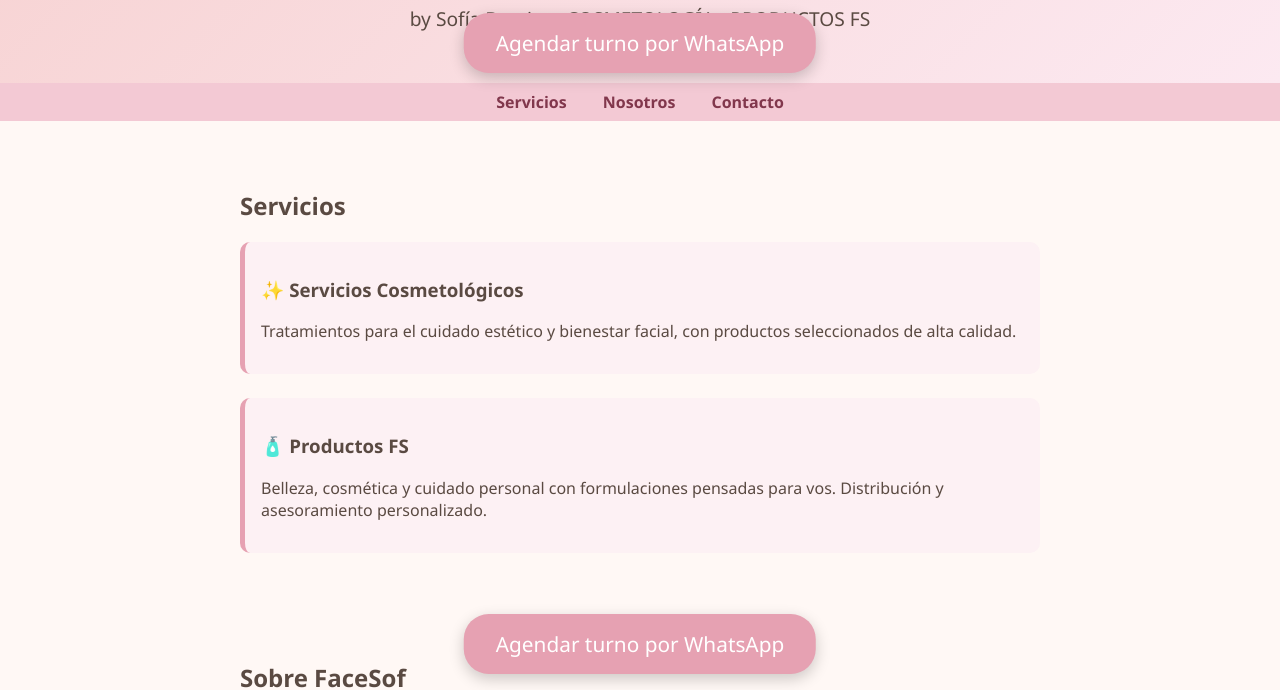
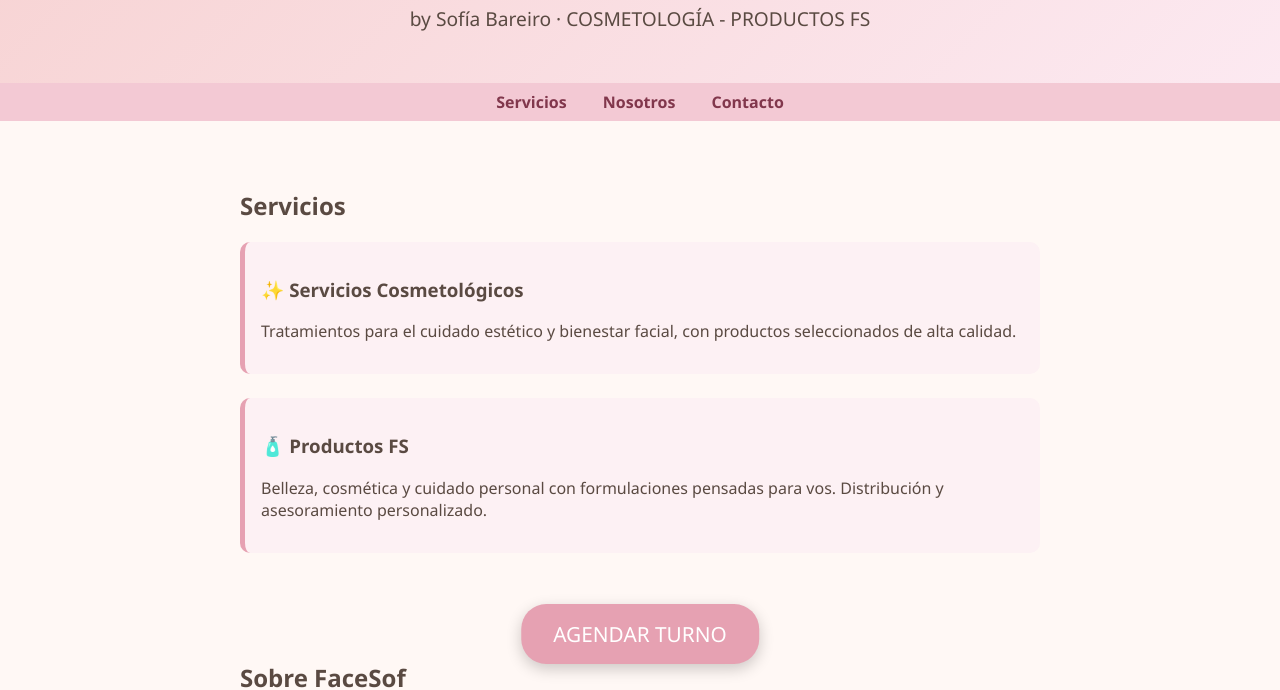
Before and after one commit to Megamelo7/FaceSoff, a plain HTML site: page index.html in a window 1280 px wide. Shown: the part 116-806 px from the top of the page. Drawn offline with Linux system fonts and the light colour scheme.

Commit message:
Update index.html

```diff
--- a/index.html
+++ b/index.html
@@ -15,7 +15,6 @@
       background: linear-gradient(135deg, #f7d3d3, #fce9f1);
       text-align: center;
       padding: 3rem 1rem 2rem;
-      position: relative;
     }
     header h1 {
       font-size: 3rem;
@@ -25,27 +24,6 @@
     header p {
       font-size: 1.2rem;
       margin-top: 0.5rem;
-    }
-    #agendarBtn {
-      position: absolute;
-      bottom: 10px;
-      left: 50%;
-      transform: translateX(-50%);
-      background-color: #e6a1b2;
-      color: white;
-      border: none;
-      padding: 1rem 2rem;
-      font-size: 1.3rem;
-      border-radius: 25px;
-      cursor: pointer;
-      text-align: center;
-      text-decoration: none;
-      box-shadow: 0 5px 15px rgba(0, 0, 0, 0.2);
-      transition: all 0.3s ease;
-    }
-    #agendarBtn:hover {
-      background-color: #b35b76;
-      box-shadow: 0 5px 20px rgba(0, 0, 0, 0.3);
     }
     nav {
       background-color: #f3c9d4;
@@ -70,6 +48,28 @@
       margin-bottom: 1.5rem;
       border-radius: 10px;
     }
+    #agendarBtn {
+      position: fixed;
+      bottom: 20px;
+      left: 50%;
+      transform: translateX(-50%);
+      background-color: #e6a1b2;
+      color: white;
+      border: none;
+      padding: 1rem 2rem;
+      font-size: 1.3rem;
+      border-radius: 25px;
+      cursor: pointer;
+      text-align: center;
+      text-decoration: none;
+      box-shadow: 0 5px 15px rgba(0, 0, 0, 0.2);
+      transition: all 0.3s ease;
+      z-index: 100;
+    }
+    #agendarBtn:hover {
+      background-color: #b35b76;
+      box-shadow: 0 5px 20px rgba(0, 0, 0, 0.3);
+    }
     footer {
       background-color: #f7d3d3;
       text-align: center;
@@ -83,11 +83,6 @@
 <header>
   <h1>FaceSof</h1>
   <p>by Sofía Bareiro · COSMETOLOGÍA - PRODUCTOS FS</p>
-
-  <!-- Botón Agendar Turno destacado en la parte superior -->
-  <a id="agendarBtn" href="https://wa.me/5491152577608?text=Hola%20Sof%C3%ADa%2C%20quiero%20reservar%20un%20turno%20con%20vos%20%E2%9C%A8" target="_blank">
-    Agendar turno por WhatsApp
-  </a>
 </header>
 
 <nav>
@@ -120,11 +115,12 @@
     ⏰ Lunes a Viernes de 08:00 a 19:00 y Sábados de 08:00 a 14:00<br>
     📍 Chilavert<br><br>
   </p>
+</section>
 
-  <a id="agendarBtn" href="https://wa.me/5491152577608?text=Hola%20Sof%C3%ADa%2C%20quiero%20reservar%20un%20turno%20con%20vos%20%E2%9C%A8" target="_blank">
-    Agendar turno por WhatsApp
-  </a>
-</section>
+<!-- Botón de Agendar Turno anclado al fondo -->
+<a id="agendarBtn" href="https://wa.me/5491152577608?text=Hola%20Sof%C3%ADa%2C%20quiero%20reservar%20un%20turno%20con%20vos%20%E2%9C%A8" target="_blank">
+  AGENDAR TURNO
+</a>
 
 <footer>
   <p>&copy; 2025 FaceSof by Sofía Bareiro. Todos los derechos reservados.</p>
```
